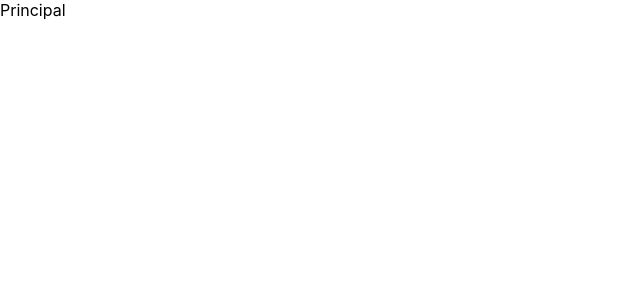
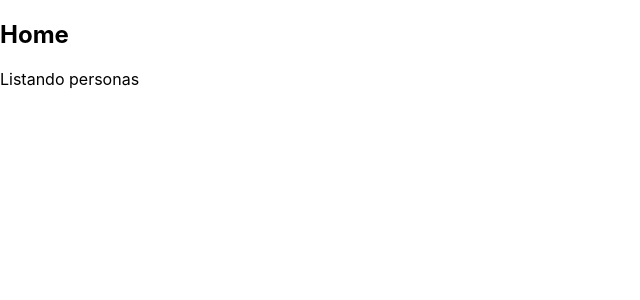
Before and after one commit to lacajanegra/university_front, a React (Create React App) app: page /app/person/list in a window 1280 px wide. Shown: the top 300 px of the page, without its empty margins (0-640 px from the left). Built offline with nearby package versions, Linux system fonts and the light colour scheme.

Commit message:
Creating routes

```diff
--- a/package.json
+++ b/package.json
@@ -8,6 +8,7 @@
     "@testing-library/user-event": "^13.5.0",
     "react": "^17.0.2",
     "react-dom": "^17.0.2",
+    "react-router-dom": "^6.2.1",
     "react-scripts": "5.0.0",
     "web-vitals": "^2.1.4"
   },
--- a/src/App.js
+++ b/src/App.js
@@ -1,10 +1,25 @@
 import './styles/global.css'
+import { BrowserRouter, Routes, Route } from 'react-router-dom'
+import Home from './pages/Home';
+import Login from './pages/Login';
+import NotFound from './pages/NotFound';
+import ListCourses from './pages/private/ListCourses';
+import AddPerson from './pages/private/AddPerson';
+import ListPersons from './pages/private/ListPersons';
 
 function App() {
   return (
-    <div className="App">
-      Principal
-    </div>
+    <BrowserRouter>
+      <Routes>
+        <Route path='/login' element={<Login/>} />
+        <Route path='/app' element={<Home/>}>
+          <Route index element={<ListCourses />} />
+          <Route path='person/add' element={<AddPerson />} />
+          <Route path='person/list' element={<ListPersons />} />
+        </Route>
+        <Route path='*' element={<NotFound/>}/>
+      </Routes>
+    </BrowserRouter>
   );
 }
 
--- a/src/pages/Home.jsx
+++ b/src/pages/Home.jsx
@@ -1,6 +1,11 @@
+import { Outlet } from 'react-router-dom'
+
 function Home() {
     return (
-        <h2>Home</h2>
+        <div>
+            <h2>Home</h2>
+            <Outlet/>
+        </div>
      );
 }
 
--- /dev/null
+++ b/src/pages/NotFound.jsx
@@ -0,0 +1,9 @@
+function NotFound() {
+    return (
+        <div>
+            Not founf 404.
+        </div>
+     );
+}
+
+export default NotFound;
--- /dev/null
+++ b/src/pages/private/AddPerson.jsx
@@ -0,0 +1,9 @@
+function AddPerson() {
+    return (
+        <div>
+            Agregar Persona
+        </div>
+     );
+}
+
+export default AddPerson;
--- /dev/null
+++ b/src/pages/private/ListCourses.jsx
@@ -0,0 +1,9 @@
+function ListCourses() {
+    return (
+        <div>
+            Listado de cursos
+        </div>
+     );
+}
+
+export default ListCourses;
--- /dev/null
+++ b/src/pages/private/ListPersons.jsx
@@ -0,0 +1,9 @@
+function ListPersons() {
+    return (
+        <div>
+            Listando personas
+        </div>
+     );
+}
+
+export default ListPersons;
```
Also changed, not shown: 1 other file (tests, documents, lock files or other folders).
